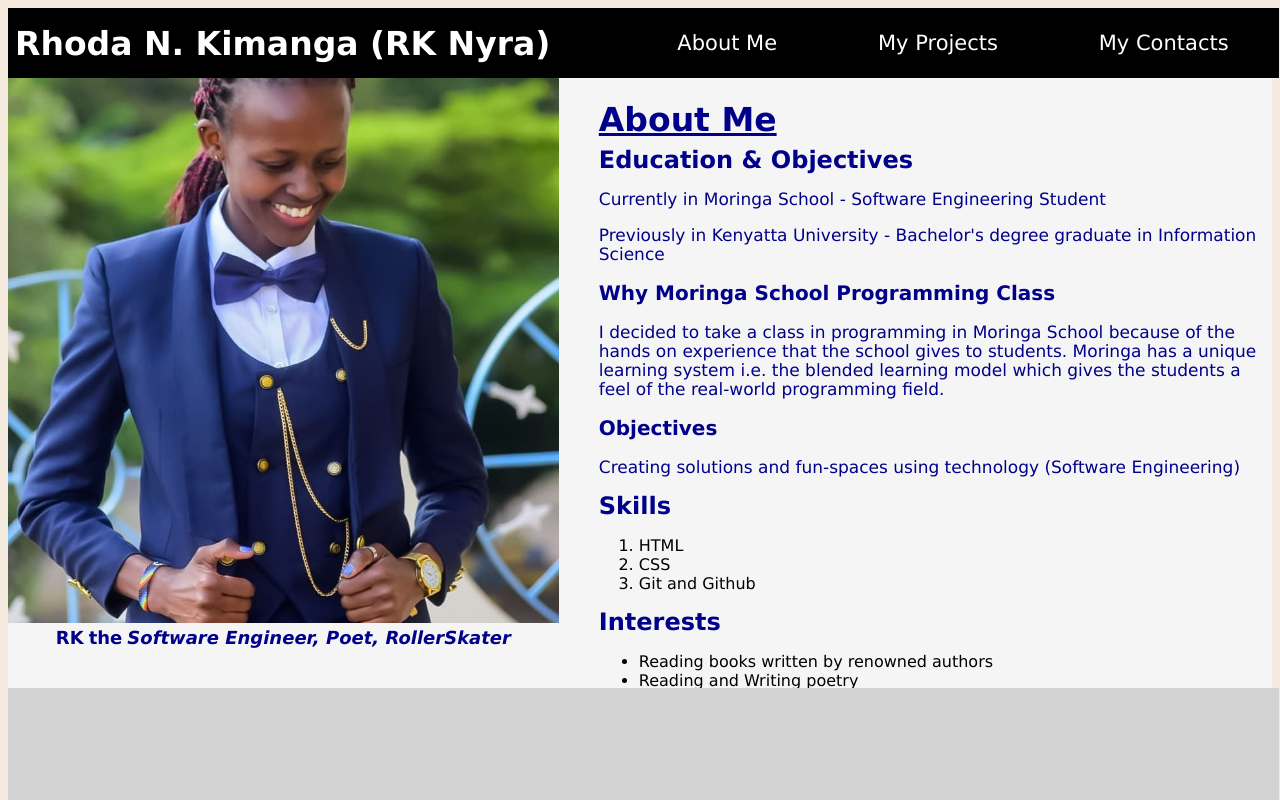
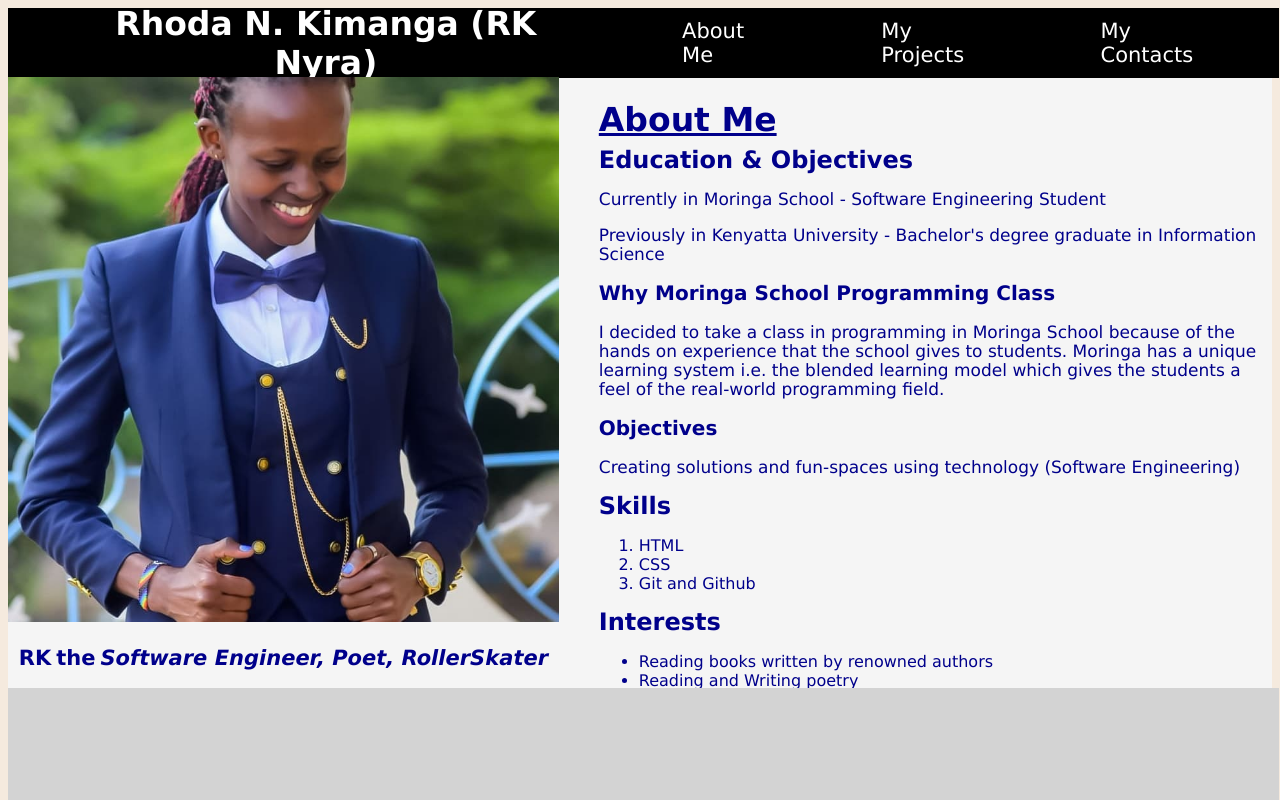
Before and after one commit to RkNyra/rk-portfolio, a plain HTML site: page index.html in a window 1280 px wide. Shown: the top 800 px of the page. Drawn offline with Linux system fonts and the light colour scheme.

Commit message:
add style to list elements, figcaption and the header-name

```diff
--- a/css/portfolio.css
+++ b/css/portfolio.css
@@ -21,6 +21,7 @@ body {
     font-size: 33px;
     font-weight: 700;
     text-align: center;
+    padding-left: 45px;
 }
 
 .nav {
@@ -38,6 +39,7 @@ body {
 
 .nav ul li {
     padding: 2.4em;
+    color: white;
 }
 
 #content1 {
@@ -54,6 +56,7 @@ body {
 
 .rkpic {
     width: 45%;
+    margin-top: 20px;
 }
 
 .rkpic img {
@@ -64,10 +67,11 @@ body {
 
 figcaption {
     font-weight: 700;
-    font-size: 18px;
+    font-size: 21px;
     color: darkblue;
     display: flex;
     justify-content: center;
+    margin-top: 20px;
 }
 
 .strong {
@@ -121,6 +125,10 @@ p {
     color: darkblue;
 }
 
+li {
+    color: darkblue;
+}
+
 #footer {
     height: 350px;
     width: 100%;
```
